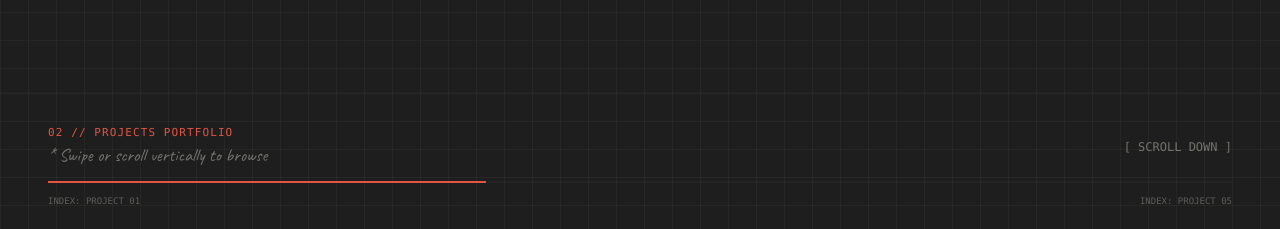
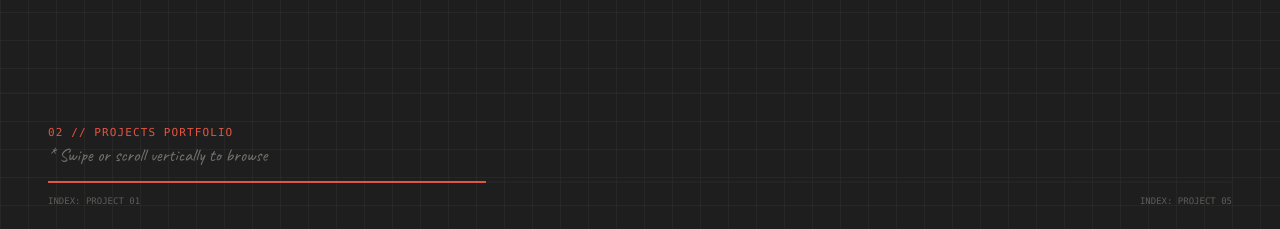
Before and after one commit to krrishx/krrish-portfolio, a Next.js app: page / in a window 1280 px wide. Shown: the part 1880-2109 px from the top of the page. Built offline with nearby package versions, Linux system fonts and the light colour scheme; a web font is replaced by a local one.

Commit message:
docs: update resume

```diff
--- a/src/components/sections/Projects.tsx
+++ b/src/components/sections/Projects.tsx
@@ -238,7 +238,6 @@ const response = await gemini.generate({
               </span>
             </div>
             <div className="flex items-center gap-2 text-xs font-mono text-parchment/40">
-              <span>[ SCROLL DOWN ]</span>
             </div>
           </div>
 
```
Also changed, not shown: 1 other file (tests, documents, lock files or other folders).
